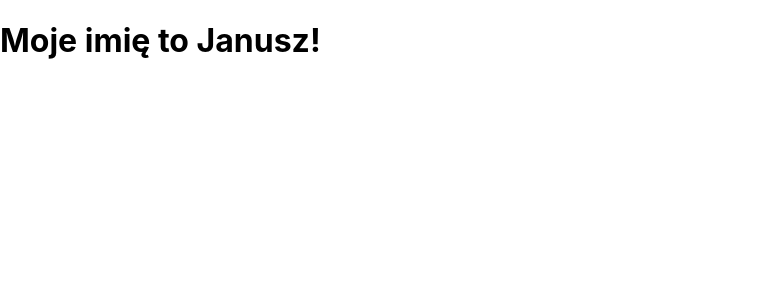
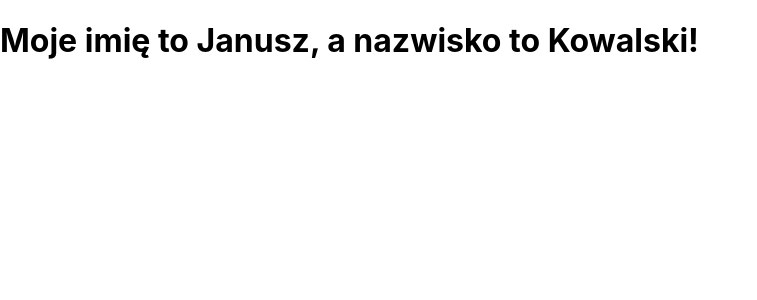
Before and after one commit to twerno/isareactporta, a React (Create React App) app in the folder day1_2/my-app/: page / in a window 1280 px wide. Shown: the top 300 px of the page, without its empty margins (0-757 px from the left). Built offline with nearby package versions, Linux system fonts and the light colour scheme.

Commit message:
Added passing another props to MyName

```diff
--- a/day1_2/my-app/src/App.js
+++ b/day1_2/my-app/src/App.js
@@ -2,7 +2,7 @@ import MyName from './MyName';
 
 function App() {
   return (
-    <MyName name="Janusz" />
+    <MyName name="Janusz" surname="Kowalski" />
   );
 }
 
--- a/day1_2/my-app/src/MyName.js
+++ b/day1_2/my-app/src/MyName.js
@@ -1,5 +1,5 @@
 function MyName(props) {
-    return <h1>Moje imię to {props.name}!</h1>
+    return <h1>Moje imię to {props.name}, a nazwisko to {props.surname}!</h1>
 }
 
 export default MyName;
```
